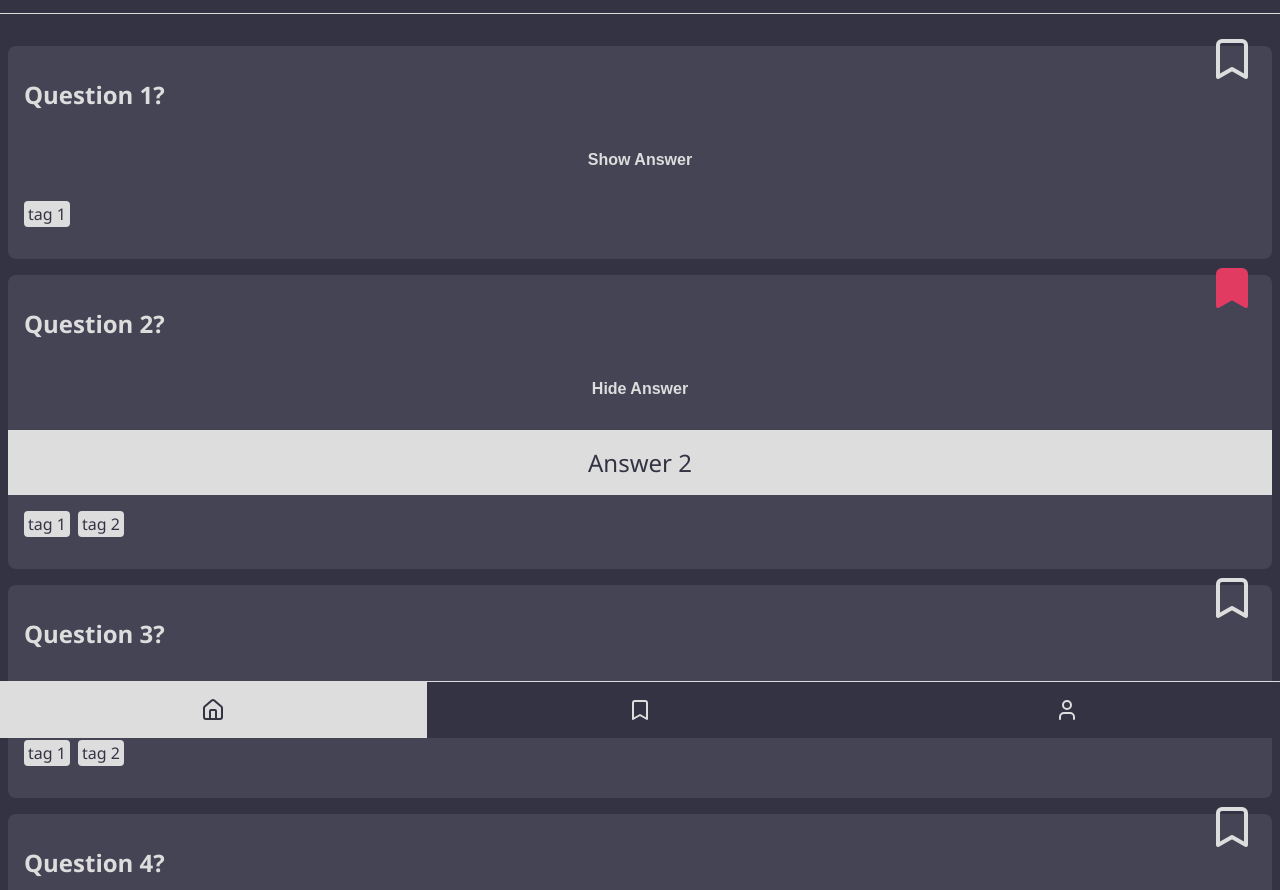
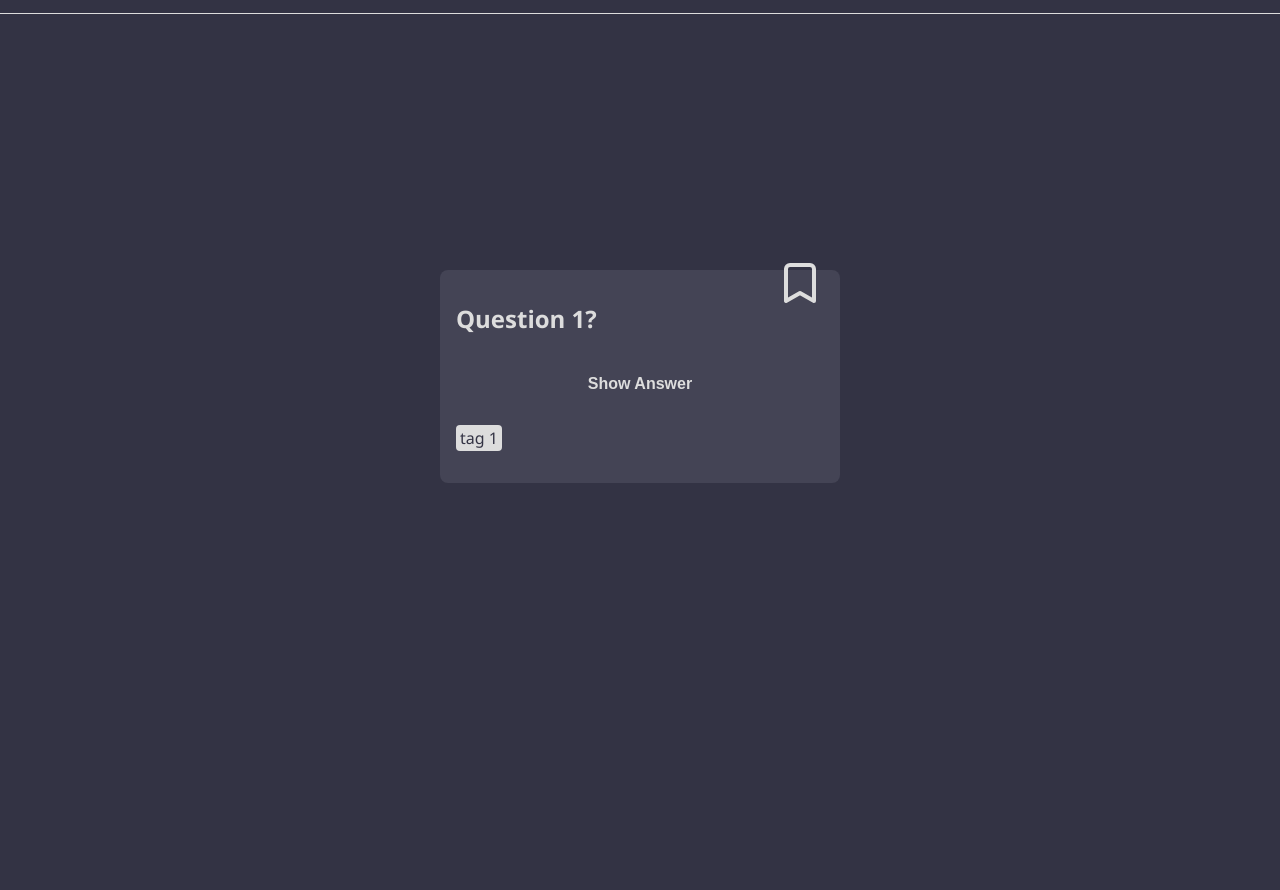
Before and after one commit to wd-bootcamp/ber-web-25-1-recap-project-1, a plain HTML site: page index.html in a window 1280 px wide. Shown: the part 62-952 px from the top of the page. After the commit the page ends 800 px from the top, so only its background shows below. Drawn offline with Linux system fonts and the light colour scheme.

Commit message:
prepare challenge

```diff
--- a/index.html
+++ b/index.html
@@ -5,14 +5,13 @@
     <meta name="viewport" content="width=device-width, initial-scale=1.0" />
     <title>Document</title>
     <link rel="stylesheet" href="./styles/styles.css" />
+    <script src="./js/index.js" defer></script>
   </head>
   <body class="layout">
     <header class="layout__heading">
       <h1>Quizzzle</h1>
     </header>
-    <main>
-      <ul class="layout__card-list">
-        <li>
+    <main class="layout__content">
           <article class="card">
             <h2 class="card__question">Question 1?</h2>
             <button class="card__button">Show Answer</button>
@@ -37,151 +36,7 @@
               </svg>
             </button>
           </article>
-        </li>
-        <li>
-          <article class="card">
-            <h2 class="card__question">Question 2?</h2>
-            <button class="card__button">Hide Answer</button>
-            <span class="card__answer card__answer--visible">Answer 2</span>
-            <ul class="tag-list">
-              <li class="tag-list__item">tag 1</li>
-              <li class="tag-list__item">tag 2</li>
-            </ul>
-            <button class="bookmark">
-              <svg
-                class="bookmark__icon bookmark__icon--active"
-                xmlns="http://www.w3.org/2000/svg"
-                width="24"
-                height="24"
-                viewBox="0 0 24 24"
-                fill="none"
-                stroke="currentColor"
-                stroke-width="2"
-                stroke-linecap="round"
-                stroke-linejoin="round"
-              >
-                <path d="m19 21-7-4-7 4V5a2 2 0 0 1 2-2h10a2 2 0 0 1 2 2v16z" />
-              </svg>
-            </button>
-          </article>
-        </li>
-        <li>
-          <article class="card">
-            <h2 class="card__question">Question 3?</h2>
-            <button class="card__button">Show Answer</button>
-            <span class="card__answer">Answer 3</span>
-            <ul class="tag-list">
-              <li class="tag-list__item">tag 1</li>
-              <li class="tag-list__item">tag 2</li>
-            </ul>
-            <button class="bookmark">
-              <svg
-                class="bookmark__icon"
-                xmlns="http://www.w3.org/2000/svg"
-                width="24"
-                height="24"
-                viewBox="0 0 24 24"
-                fill="none"
-                stroke="currentColor"
-                stroke-width="2"
-                stroke-linecap="round"
-                stroke-linejoin="round"
-              >
-                <path d="m19 21-7-4-7 4V5a2 2 0 0 1 2-2h10a2 2 0 0 1 2 2v16z" />
-              </svg>
-            </button>
-          </article>
-        </li>
-        <li>
-          <article class="card">
-            <h2 class="card__question">Question 4?</h2>
-            <button class="card__button">Show Answer</button>
-            <span class="card__answer">Answer 4</span>
-            <ul class="tag-list">
-              <li class="tag-list__item">tag 1</li>
-              <li class="tag-list__item">tag 2</li>
-            </ul>
-            <button class="bookmark">
-              <svg
-                class="bookmark__icon"
-                xmlns="http://www.w3.org/2000/svg"
-                width="24"
-                height="24"
-                viewBox="0 0 24 24"
-                fill="none"
-                stroke="currentColor"
-                stroke-width="2"
-                stroke-linecap="round"
-                stroke-linejoin="round"
-              >
-                <path d="m19 21-7-4-7 4V5a2 2 0 0 1 2-2h10a2 2 0 0 1 2 2v16z" />
-              </svg>
-            </button>
-          </article>
-        </li>
-      </ul>
-    </main>
-    <nav class="layout__navigation">
-      <ul class="nav">
-        <li class="nav__item">
-          <a class="nav__link nav__link--active" href="/">
-            <svg
-              xmlns="http://www.w3.org/2000/svg"
-              width="24"
-              height="24"
-              viewBox="0 0 24 24"
-              fill="none"
-              stroke="currentColor"
-              stroke-width="2"
-              stroke-linecap="round"
-              stroke-linejoin="round"
-              class="lucide lucide-house"
-            >
-              <path id="home" d="M15 21v-8a1 1 0 0 0-1-1h-4a1 1 0 0 0-1 1v8" />
-              <path
-                d="M3 10a2 2 0 0 1 .709-1.528l7-5.999a2 2 0 0 1 2.582 0l7 5.999A2 2 0 0 1 21 10v9a2 2 0 0 1-2 2H5a2 2 0 0 1-2-2z"
-              />
-            </svg>
-          </a>
-        </li>
-        <li class="nav__item">
-          <a class="nav__link" href="/bookmarks.html">
-            <svg
-              xmlns="http://www.w3.org/2000/svg"
-              width="24"
-              height="24"
-              viewBox="0 0 24 24"
-              fill="none"
-              stroke="currentColor"
-              stroke-width="2"
-              stroke-linecap="round"
-              stroke-linejoin="round"
-              class="lucide lucide-bookmark"
-            >
-              <path d="m19 21-7-4-7 4V5a2 2 0 0 1 2-2h10a2 2 0 0 1 2 2v16z" />
-            </svg>
-          </a>
-        </li>
-        <li class="nav__item">
-          <a class="nav__link" class="nav__link" href="/profile.html">
-            <svg
-              xmlns="http://www.w3.org/2000/svg"
-              width="24"
-              height="24"
-              viewBox="0 0 24 24"
-              fill="none"
-              stroke="currentColor"
-              stroke-width="2"
-              stroke-linecap="round"
-              stroke-linejoin="round"
-              class="lucide lucide-user"
-            >
-              <path d="M19 21v-2a4 4 0 0 0-4-4H9a4 4 0 0 0-4 4v2" />
-              <circle cx="12" cy="7" r="4" />
-            </svg>
-          </a>
-        </li>
-      </ul>
+     </main>
     </nav>
   </body>
 </html>
--- a/styles/components/bookmark.css
+++ b/styles/components/bookmark.css
@@ -5,6 +5,7 @@
   background-color: transparent;
   color: inherit;
   border: none;
+  cursor: pointer;
 }
 
 .bookmark__icon {
--- a/styles/components/layout.css
+++ b/styles/components/layout.css
@@ -14,6 +14,11 @@
   z-index: 2;
 }
 
+.layout__content {
+  place-self: center;
+  min-width: 400px;
+}
+
 .layout__card-list {
   display: grid;
   gap: 1rem;
```
Also changed, not shown: bookmarks.html (deleted, +0 -134 lines), profile.html (deleted, +0 -135 lines), js/index.js (added), 1 other file.
